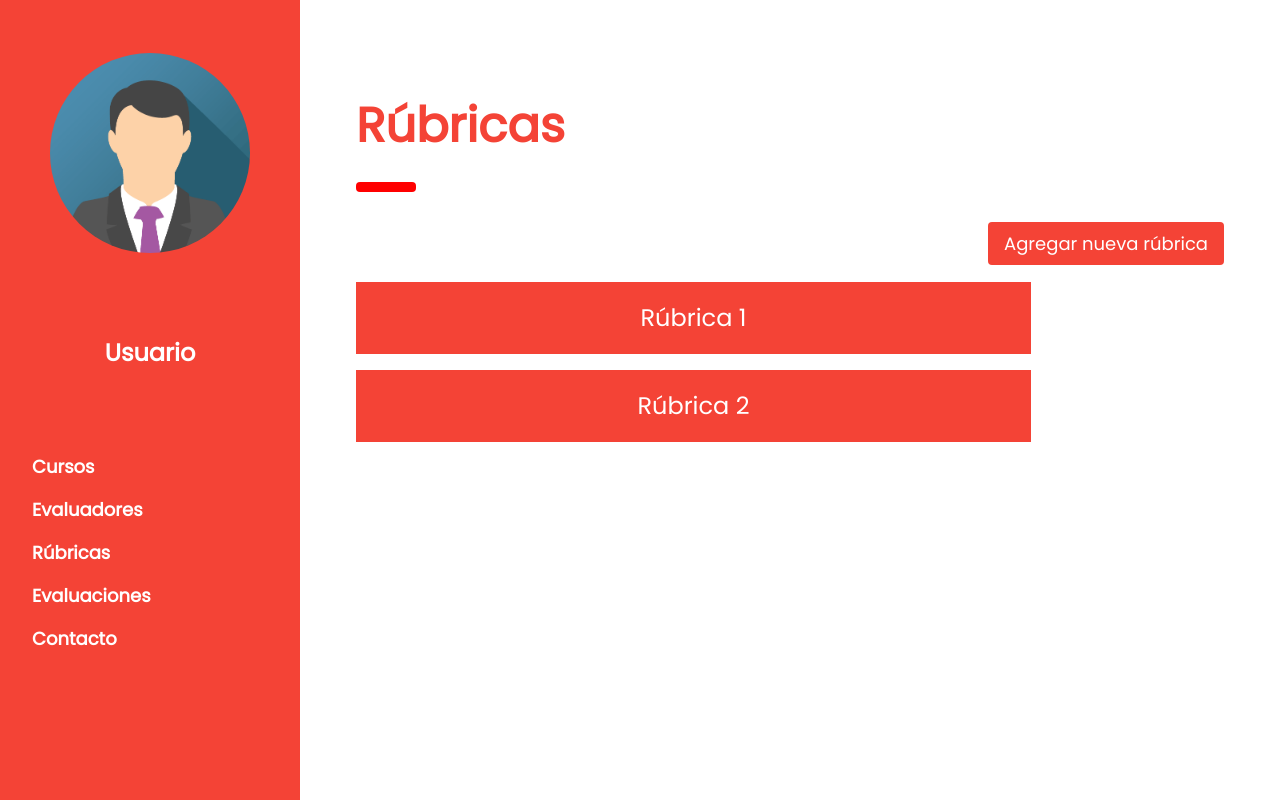
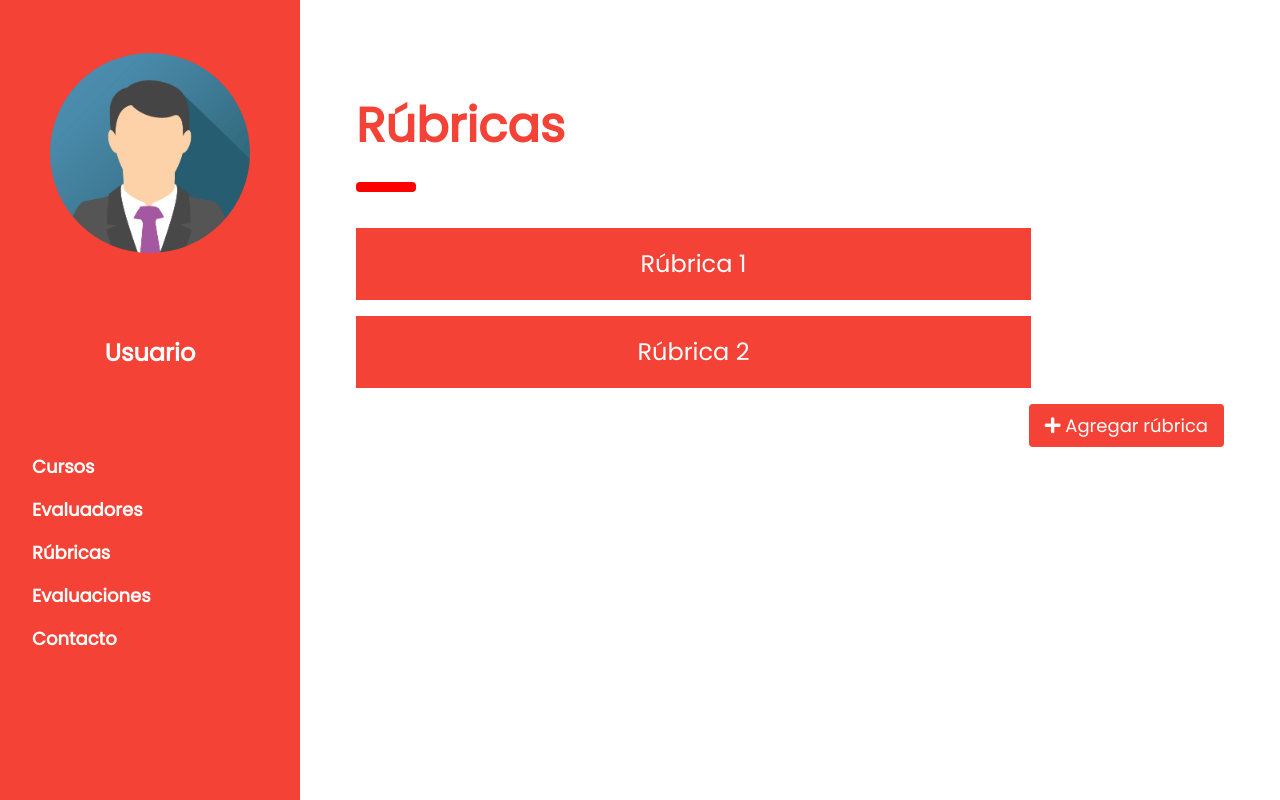
Before and after one commit to DCC-CC4401/2019-1-yet-another-quality-commit-T5, a Django app: page /rubricas in a window 1280 px wide. Run offline with Django 3.2, Linux system fonts and the light colour scheme.

Commit message:
Algunas modificaciones a botones

```diff
--- a/templates/evaluacion/evaluacion_admin.html
+++ b/templates/evaluacion/evaluacion_admin.html
@@ -10,7 +10,7 @@
 <div class="w3-margin-top w3-container w3-center">
     <button onclick="document.getElementById('agregar').style.display='block'" class="w3-col w3-round w3-button w3-red w3-right">
             <i class="fas fa-plus" style="text-align: center"></i>
-            Agregar evaluacion</button>
+            Agregar evaluación</button>
 </div>
     <div id="agregar" class="w3-modal">
     <div class="w3-modal-content w3-card-4 w3-animate-zoom" style="max-width:600px">
--- a/templates/rubrica/rubrica_admin.html
+++ b/templates/rubrica/rubrica_admin.html
@@ -7,9 +7,7 @@
     <hr style="width:50px;border:5px solid red" class="w3-round">
   </div>
 
-<div class="w3-container">
-  <button class="w3-button w3-large w3-red w3-right w3-round">Agregar nueva rúbrica</button><br>
-</div>
+
 <!--Seccion rubricas-->
 
 <button onclick="myFunction('Demo3')" class="w3-btn w3-red w3-block w3-margin" style="width: 75%"><h3>
@@ -40,6 +38,12 @@
 </div>
 </div>
 
+ <!--Agregar rúbricas-->
+<div class="w3-container">
+  <button class="w3-button w3-large w3-red w3-right w3-round">
+      <i class="fas fa-plus"></i>
+      Agregar rúbrica</button><br>
+</div>
  {% endblock %}
 
 
```
